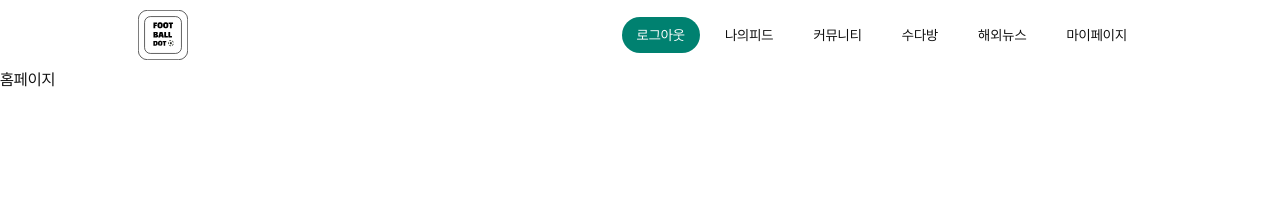
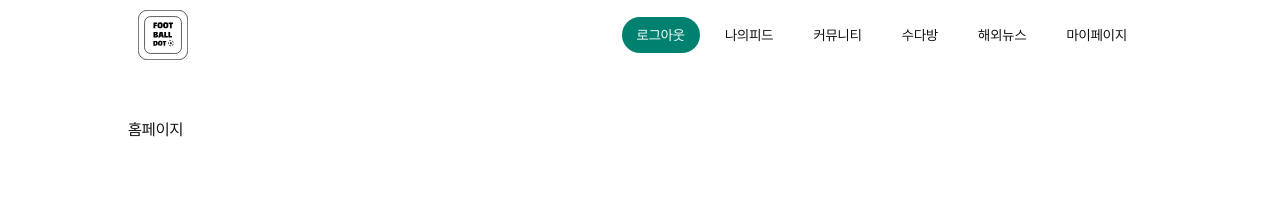
Before and after one commit to Junseong0112/footballdot, a React (Vite) app: page / in a window 1280 px wide. Shown: the top 210 px of the page. Built offline with nearby package versions, Linux system fonts and the light colour scheme.

Commit message:
main section max-width 설정

```diff
--- a/src/components/Main.jsx
+++ b/src/components/Main.jsx
@@ -8,7 +8,9 @@ function Main() {
     <AppSection>
       <Header />
       <MainSection>
-        <Outlet />
+        <section>
+          <Outlet />
+        </section>
       </MainSection>
       <Footer />
     </AppSection>
--- a/src/styles/Main.js
+++ b/src/styles/Main.js
@@ -1,4 +1,5 @@
 import styled from "styled-components";
+import { MaxWidth } from "./GlobalStyle";
 
 export const AppSection = styled.div`
   display: flex;
@@ -7,6 +8,12 @@ export const AppSection = styled.div`
 `;
 
 export const MainSection = styled.main`
+  width: 100%;
+  padding: 3.125rem 0;
   position: relative;
   flex-grow: 1;
+
+  > section {
+    ${MaxWidth}
+  }
 `;
```
